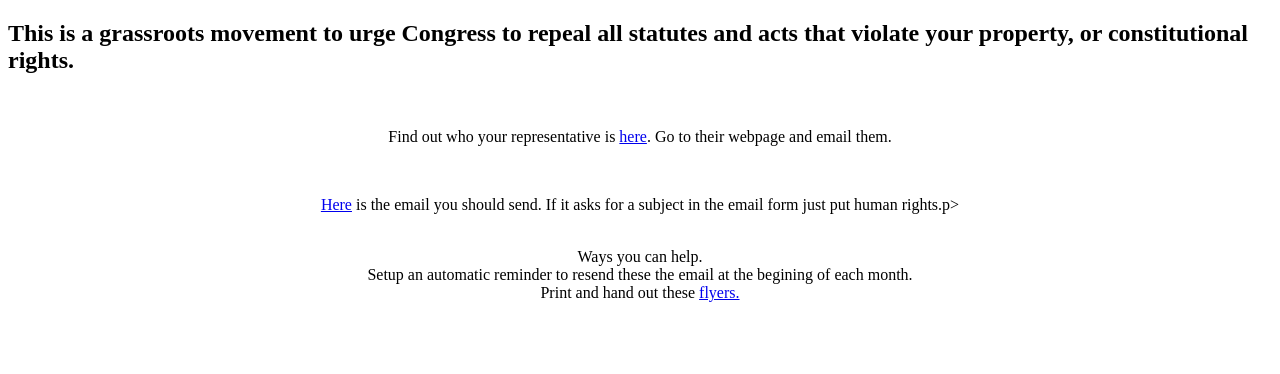
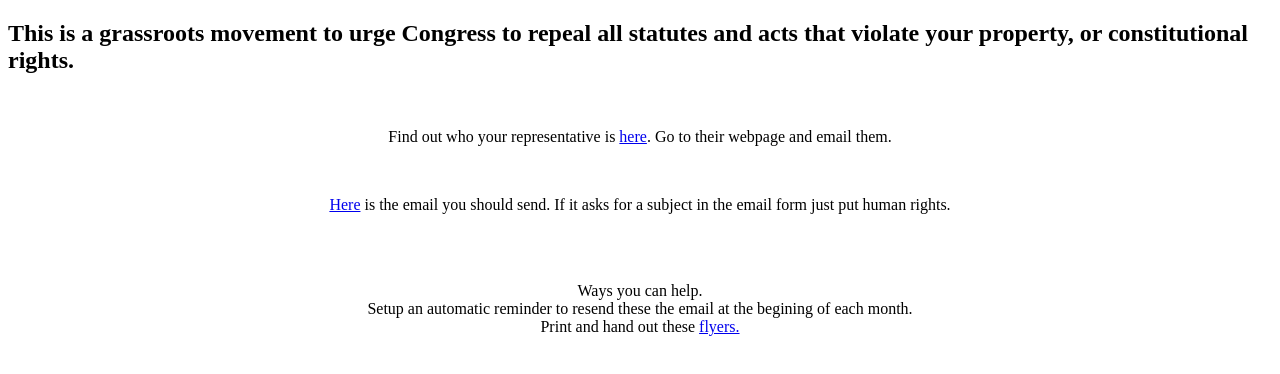
Before and after one commit to ancap012593/HelpMeStopThis, a plain HTML site: page index.html in a window 1280 px wide. Drawn offline with Linux system fonts and the light colour scheme.

Commit message:
Update index.html

```diff
--- a/index.html
+++ b/index.html
@@ -17,7 +17,7 @@ h3 {text-align: center;}
 <br>
 <p>Find out who your representative is <a href = "https://www.house.gov/representatives/find-your-representative">here<a/>. Go to their webpage and email them.</p>
 <br>
-<p><a href = "email to congress.html">Here</a> is the email you should send. If it asks for a subject in the email form just put human rights.</a>p>
+<p><a href = "email to congress.html">Here</a> is the email you should send. If it asks for a subject in the email form just put human rights.</a></p>
 <br>
 <br>
 <p>Ways you can help.<br>
```
